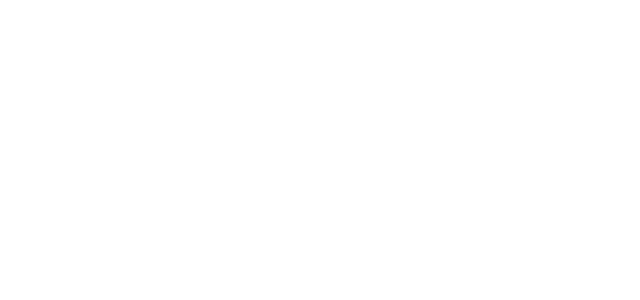
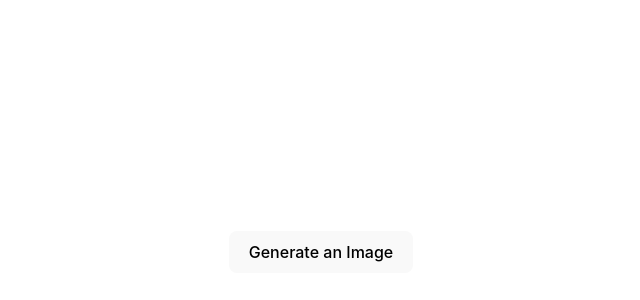
Before and after one commit to kristina-lim/chatgpt-2.0, a React (Vite) app: page / in a window 1280 px wide. Shown: the part 148-448 px from the top of the page, without its empty margins (319-959 px from the left). Built offline with nearby package versions, Linux system fonts and the light colour scheme.

Commit message:
Generate image and baby step

```diff
--- a/src/App.jsx
+++ b/src/App.jsx
@@ -7,9 +7,22 @@
     apiKey: import.meta.env.VITE_Open_AI_Key,
   });
 
+  const openai = new OpenAIApi(configuration);
+
+  const generateImage = async () => {
+    const res = await openai.createImage({
+      prompt: "Say this is a test",
+      n: 1,
+      size: "1024x1024",
+
+    });
+
+    console.log(res.data.data[0].url);
+  }
+
   return (
     <div className="App">
-
+      <button onClick={generateImage}>Generate an Image</button>
     </div>
   )
 }
```
